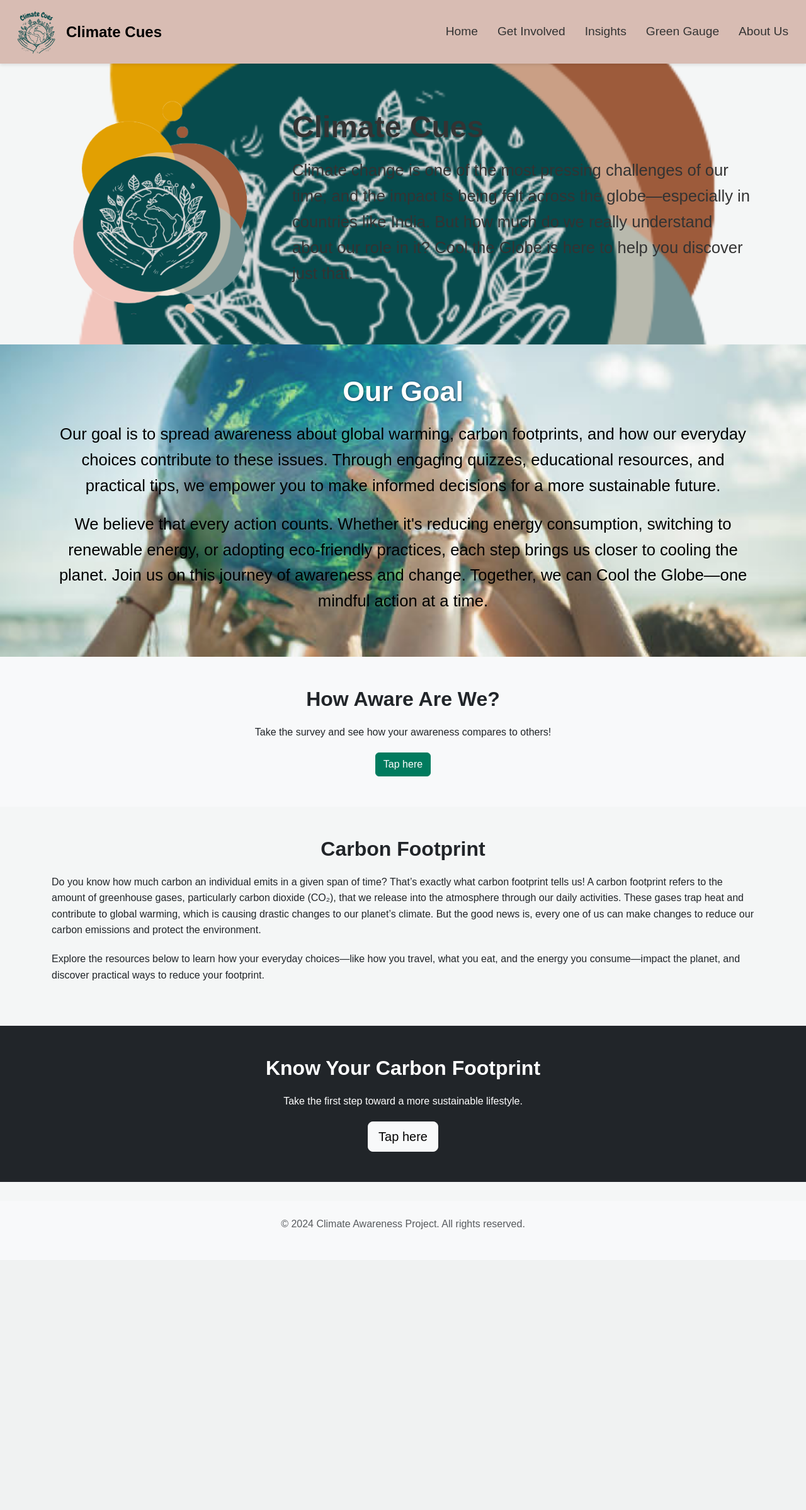
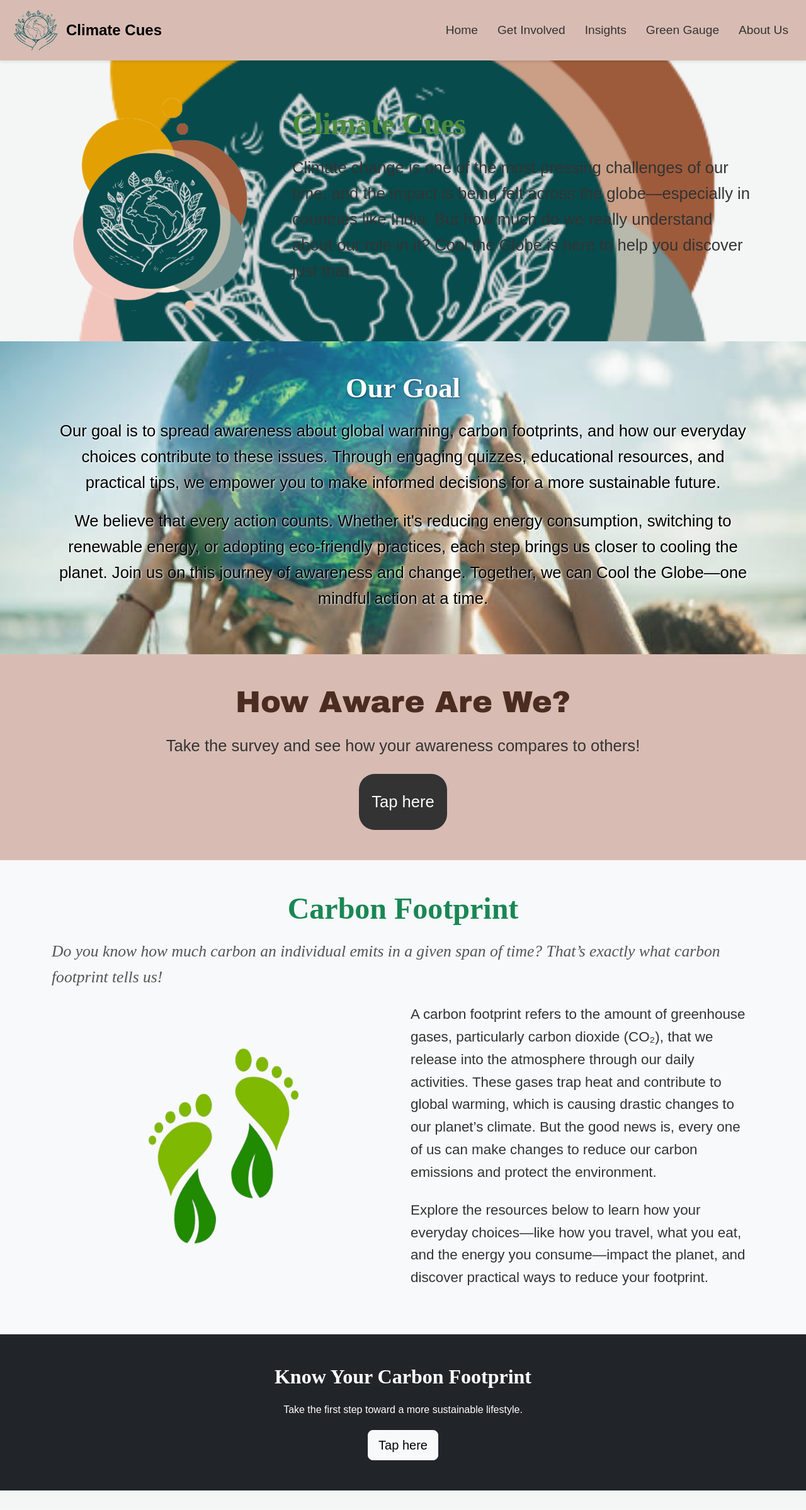
Before and after one commit to krunalss/cool_the_globe, a FastAPI app: page / in a window 1280 px wide. Shown: the top 2398 px of the page at 63% size. Before the commit the page ends 1952 px from the top, so only its background shows below. Run offline with FastAPI, Linux system fonts and the light colour scheme.

Commit message:
carbon footprint added

```diff
--- a/app/static/css/styles.css
+++ b/app/static/css/styles.css
@@ -29,6 +29,7 @@ header, footer {
 h1, h2 {
     font-weight: bold;
     margin-bottom: 20px;
+    font-family: 'Playfair Display', serif;
 }
 
 p {
@@ -162,6 +163,7 @@ footer {
 
 .our-goal-section p {
     font-size: calc(1.2rem + 0.5vw);
+    text-shadow: 1px 1px 3px rgb(255, 255, 255);
 }
 /* Hero Section */
 .hero-section {
@@ -178,6 +180,7 @@ footer {
     margin-right: 2rem;
 }
 .hero-section h1 {
+    color: #4b8b3b;
     font-size: 3rem;
     font-weight: bold;
 }
@@ -211,3 +214,83 @@ footer {
     color: #006400;
     text-decoration: underline;
 }
+/* Awareness Survey Section */
+.awareness-section {
+    background-color: #d8bcb3; /* matching background color */
+    padding: 3rem 0;
+}
+
+.awareness-heading {
+
+    font-size: 3rem;
+    font-weight: bold;
+    color: #4b2c20; /* dark brown color to match the screenshot */
+    font-family: 'Arial Black', sans-serif; /* or use a similar heavy-weight font */
+}
+
+.awareness-text {
+    font-size: calc(1.2rem + 0.5vw);
+    color: #333;
+    margin-bottom: 1.5rem;
+}
+
+.awareness-btn {
+    background-color: #333; /* dark color for button */
+    color: #fff;
+    border-radius: 25px;
+    padding: 25px 20px;
+    font-size: calc(1.2rem + 0.5vw);
+    text-decoration: none;
+    display: inline-block;
+}
+
+.awareness-btn:hover {
+    background-color: #1d8d15;
+    opacity: 0.9;
+}
+
+/* Carbon Footprint Section */
+.carbon-footprint-section {
+    background-color: #f8f9fa; /* Light background for visibility */
+    padding: 3rem 0;
+}
+
+.carbon-footprint-section h2 {
+    text-align: center;
+    font-size: 3rem;
+    color: #4b8b3b; /* Green color reflecting the environmental theme */
+    font-family: 'Playfair Display', serif;
+    font-weight: bold;
+}
+.carbon-footprint-text {
+    font-size: calc(1rem + 0.5vw);
+    color: #333;
+    margin-bottom: 1.5rem;
+}
+
+.carbon-footprint-section .fst-italic {
+    font-size: calc(1.2rem + 0.5vw);
+    font-style: italic;
+    color: #555; /* Slightly lighter color to differentiate the intro text */
+    font-family: 'Lora', serif;
+}
+
+.carbon-footprint-section img {
+    max-width: 200px;
+    margin-bottom: 1.5rem;
+}
+
+/* General Alignment */
+.text-left {
+    text-align: left;
+}
+
+/* General Section Styles for Layout Consistency */
+@media (max-width: 768px) {
+    .carbon-footprint-section .row {
+        text-align: center;
+    }
+    .carbon-footprint-section img {
+        margin-bottom: 2rem;
+    }
+}
--- a/app/templates/index.html
+++ b/app/templates/index.html
@@ -69,22 +69,32 @@
         </div>
     </section>
 
-    <!-- Awareness Survey Section -->
-    <section class="bg-light py-5">
-        <div class="container text-center">
-            <h2>How Aware Are We?</h2>
-            <p>Take the survey and see how your awareness compares to others!</p>
-            <a href="https://forms.gle/5ZjPCGfqA4vsrMrw7" class="btn btn-primary" target="_blank">Tap here</a>
-        </div>
-    </section>
+   <!-- Awareness Survey Section -->
+   <section class="awareness-section py-5">
+    <div class="container text-center">
+        <h2 class="awareness-heading">How Aware Are We?</h2>
+        <p class="awareness-text">Take the survey and see how your awareness compares to others!</p>
+        <a href="https://forms.gle/5ZjPCGfqA4vsrMrw7" class="awareness-btn" target="_blank">Tap here</a>
+    </div>
+</section>
 
     <!-- Carbon Footprint Section -->
-    <section class="py-5">
-        <div class="container">
-            <h2 class="text-center">Carbon Footprint</h2>
-            <p>Do you know how much carbon an individual emits in a given span of time? That’s exactly what carbon footprint tells us! A carbon footprint refers to the amount of greenhouse gases, particularly carbon dioxide (CO₂), that we release into the atmosphere through our daily activities. These gases trap heat and contribute to global warming, which is causing drastic changes to our planet’s climate. But the good news is, every one of us can make changes to reduce our carbon emissions and protect the environment.</p>
-            <p>Explore the resources below to learn how your everyday choices—like how you travel, what you eat, and the energy you consume—impact the planet, and discover practical ways to reduce your footprint.</p>
+   <!-- Carbon Footprint Section -->
+<section class="carbon-footprint-section py-5">
+    <div class="container">
+        <h2 class="text-success text-left">Carbon Footprint</h2>
+        <p class="fst-italic text-left">Do you know how much carbon an individual emits in a given span of time? That’s exactly what carbon footprint tells us!</p>
+        <div class="row align-items-center">
+            <div class="col-md-6 text-center">
+                <img src="static/images/carbon_footprint.png" alt="Carbon Footprint Icon" class="img-fluid" style="max-width: 400px;">
+            </div>
+            <div class="col-md-6">
+                <p class="carbon-footprint-text">A carbon footprint refers to the amount of greenhouse gases, particularly carbon dioxide (CO₂), that we release into the atmosphere through our daily activities. These gases trap heat and contribute to global warming, which is causing drastic changes to our planet’s climate. But the good news is, every one of us can make changes to reduce our carbon emissions and protect the environment.</p>
+                <p class="carbon-footprint-text">Explore the resources below to learn how your everyday choices—like how you travel, what you eat, and the energy you consume—impact the planet, and discover practical ways to reduce your footprint.</p>
+            </div>
         </div>
+    </div>
+</section>
     </section>
 
     <!-- Call to Action Section (Green Gauge) -->
```
Also changed, not shown: app/static/images/carbon_footprint.png (added), app/static/images/nav_4.png.
